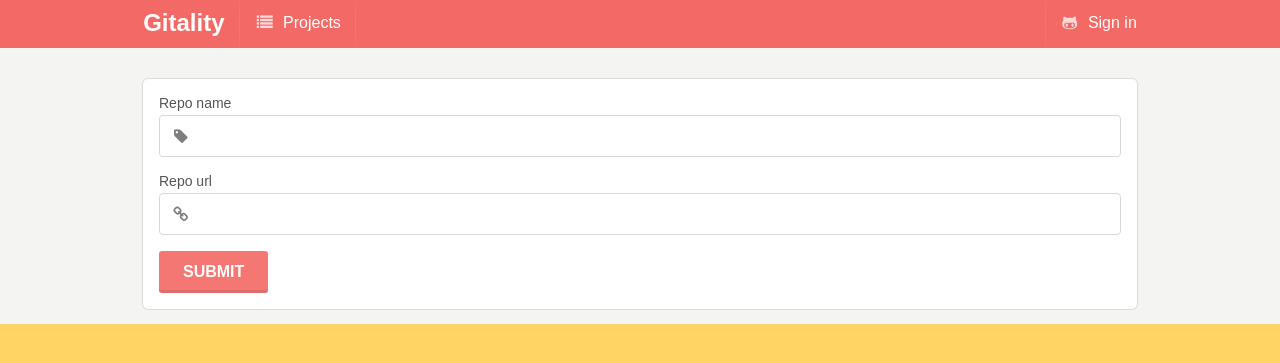
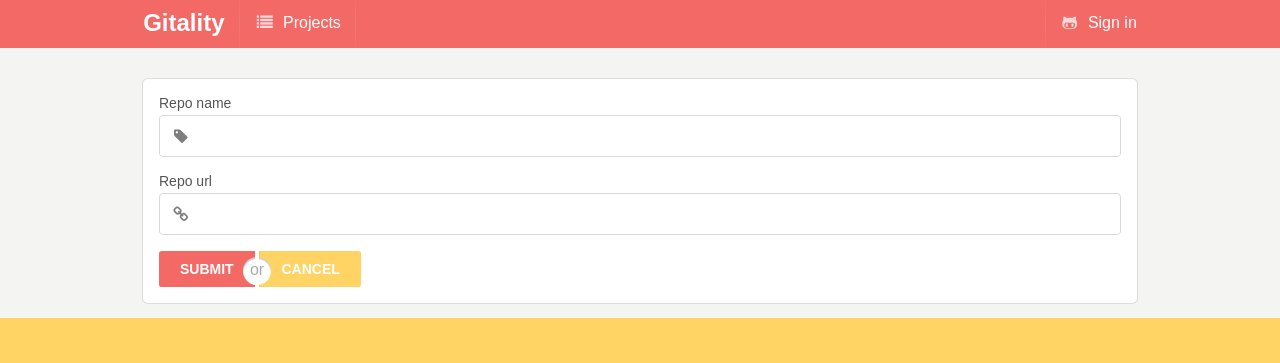
Before and after one commit to DjangoLover/gitality, a Django app: template gitality/projects/templates/projects/project_form.html in a window 1280 px wide. Shown: the top 363 px of the page. Run offline with Django 3.2, Linux system fonts and the light colour scheme; the template is opened without the code that fills it: values that come from a table or form of the project are taken from there, others are empty; tables that the repository leaves empty hold one stand-in row (values such as "Sample post"); form fields are guessed from the names that the template uses; some libraries are stand-ins or nearby versions.

Commit message:
Styled form more

```diff
--- a/gitality/core/static/css/main.css
+++ b/gitality/core/static/css/main.css
@@ -46,6 +46,17 @@ body {
 .button.monkey {
     opacity: .9!important;
 }
-.button.monkey:hover {
-    opacity: 1;
+.ui.positive.button {
+    background-color: #f36966!important;
+    color: #ffffff!important;
 }
+.ui.button {
+    background-color: #ffd464!important;
+    color: #ffffff!important;
+}
+.ui.positive.button:hover {
+    background-color: #f36966!important;
+}
+.ui.button:hover {
+    opacity: .8!important;
+}
--- a/gitality/projects/templates/projects/project_form.html
+++ b/gitality/projects/templates/projects/project_form.html
@@ -25,7 +25,11 @@
           <i class="url icon"></i>
         </div>
       </div>
-      <div class="ui monkey submit button">{% trans "Submit" %}</div>
+      <div class="ui buttons">
+        <div class="ui positive button small">{% trans "Submit" %}</div>
+        <div class="or"></div>
+        <div class="ui button small">{% trans "Cancel" %}</div>
+      </div>
     </div>
 </form>
 {% endblock content %}
```
